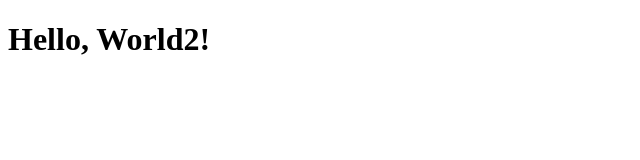
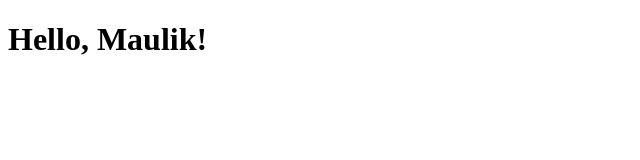
Before and after one commit to Maulikhih7/CI-CD-Test, a plain HTML site: page index.html in a window 1280 px wide. Shown: the full height of the page, 0-640 px from the left. Drawn offline with Linux system fonts and the light colour scheme.

Commit message:
Add maulik

```diff
--- a/index.html
+++ b/index.html
@@ -6,6 +6,6 @@
     <title>Hello World</title>
 </head>
 <body>
-    <h1>Hello, World2!</h1>
+    <h1>Hello, Maulik!</h1>
 </body>
 </html>
```
